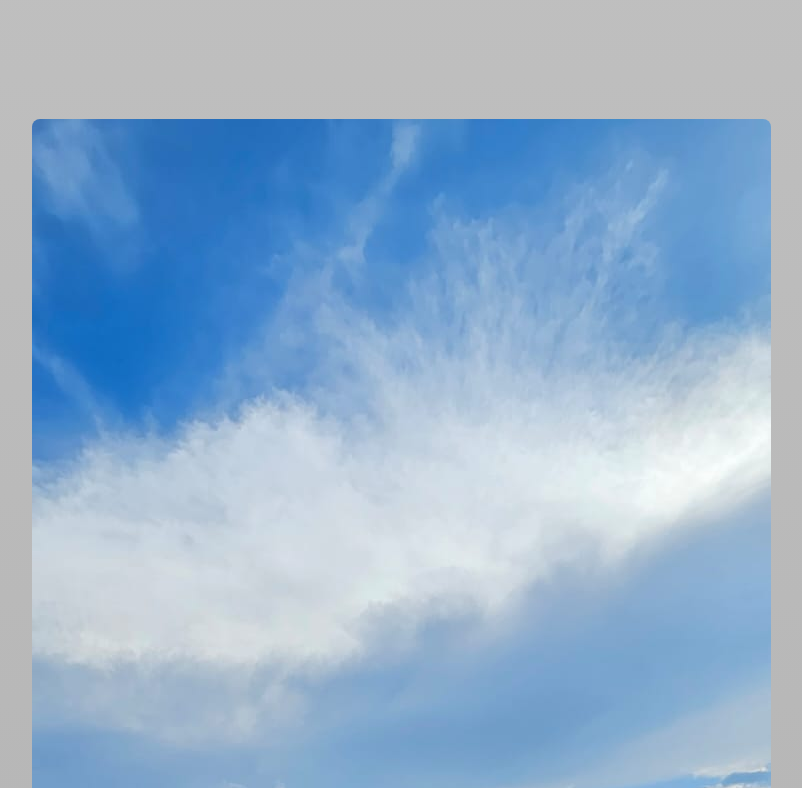
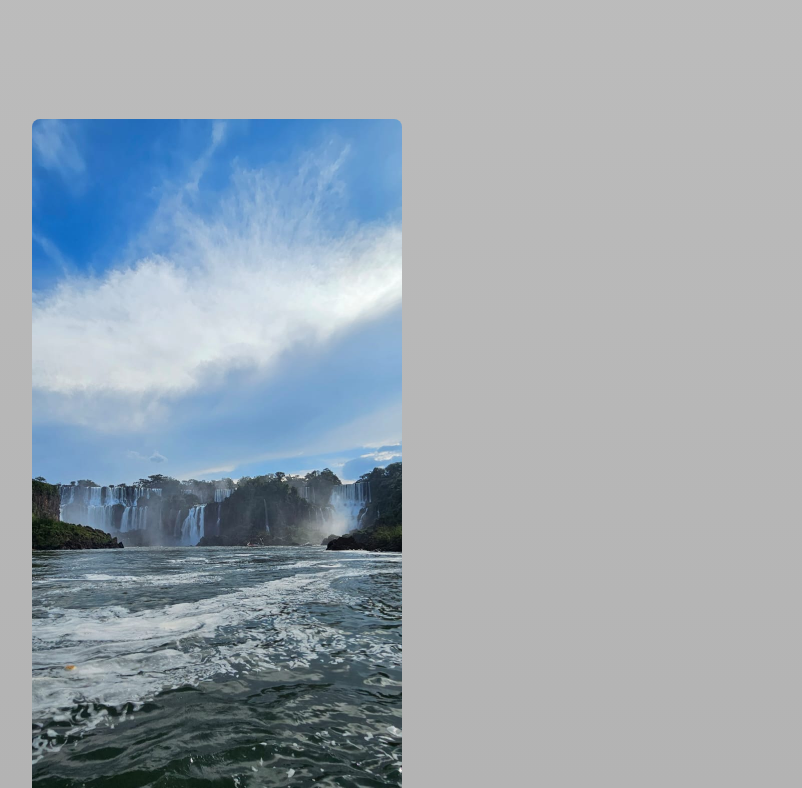
Before and after one commit to edusanttini/convenioTur, a React (Vite) app: page /br in a window 1280 px wide. Shown: the part 2432-3220 px from the top of the page, without its empty margins (96-898 px from the left). Built offline with nearby package versions, Linux system fonts and the light colour scheme.

Commit message:
fix img sizing and add comingsoon

```diff
--- a/src/assets/index.js
+++ b/src/assets/index.js
@@ -8,6 +8,7 @@ import menu from "./menu.svg";
 import close from "./close.svg";
 import headerLogo from "./convenioturlogo.png";
 import languageIcon from "./languageIcon.svg";
+import comingSoon from "./comingSoon.jpg";
 
 import css from "./tech/css.png";
 import docker from "./tech/docker.png";
@@ -305,7 +306,8 @@ export {
   heli, heli1, heli2, heli3,
   mesquita, ruins3, ruins4, ruins5, ruins6, ruins7, ruins1, ruins2,
   templo, templo1, templo2,
-  eventsIcon, damIcon, fallIcon, gastronomyIcon, transferIcon
+  eventsIcon, damIcon, fallIcon, gastronomyIcon, transferIcon,
+  comingSoon
 
 
 };
--- a/src/components/Carousel.jsx
+++ b/src/components/Carousel.jsx
@@ -25,7 +25,7 @@ const Carousel = ({ride}) => {
         <Slider {...settings}>
             {ride.images.map((img, index) => (
               <div>
-                <img src={img} className='rounded-lg'/>
+                <img src={img} className='rounded-lg max-h-screen'/>
               </div>
             ))}
         </Slider>
```
Also changed, not shown: src/assets/comingSoon.jpg (added).
